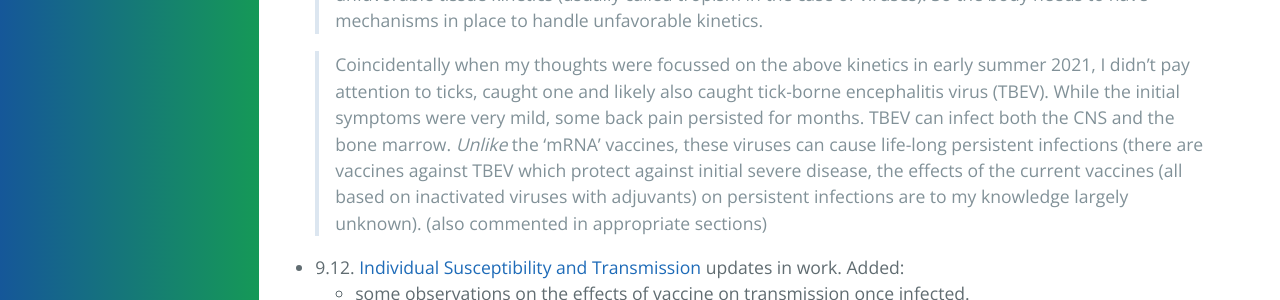
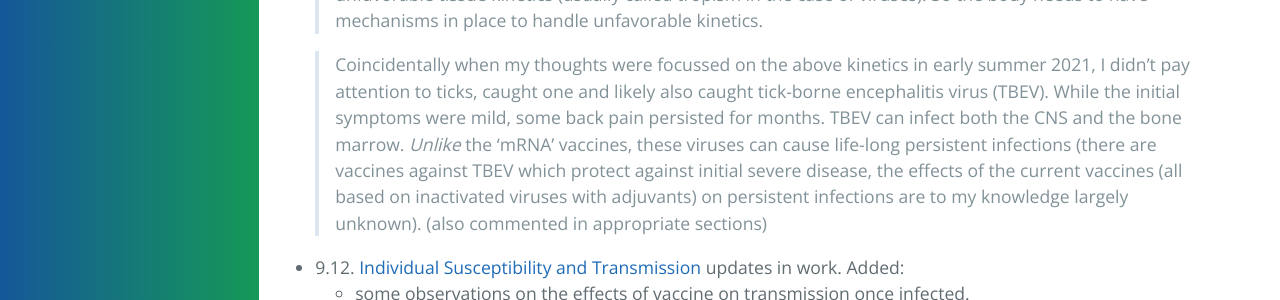
Before and after one commit to forestgrape/coronavirus, a Jekyll site: the page built from index.md, in a window 1280 px wide and 900 px high, scrolled down 3276 px. Shown: the part 208-508 px from the top of the window. Built offline with Jekyll 4.4.1, drawn with Linux system fonts in a browser that asks for light colours; our own code applies the rules of GitHub Pages for plain Markdown files.

Commit message:
formulations

```diff
--- a/index.md
+++ b/index.md
@@ -90,7 +90,7 @@ There is also a rather subjective page in German with some comments on the Coron
 
   > It is to keep in mind that many mentioned effects are very unlikely, possibly 1 in 1000 or 10000 serious, so more than 99.9% are mostly safe. Possible adverse effects often are random and depend for example on how accurately the vaccine is administrated to the deltoid muscle and whether draining lymph or blood vessels are hit. Also one needs to keep in mind that many viruses such as flaviviruses also have an unfavorable tissue kinetics (usually called tropism in the case of viruses). So the body needs to have mechanisms in place to handle unfavorable kinetics.
 
-  > Coincidentally when my thoughts were focussed on the above kinetics in early summer 2021, I didn't pay attention to ticks, caught one and likely also caught tick-borne encephalitis virus (TBEV). While the initial symptoms were very mild, some back pain persisted for months. TBEV can infect both the CNS and the bone marrow. *Unlike* the 'mRNA' vaccines, these viruses can cause life-long persistent infections (there are vaccines against TBEV which protect against initial severe disease, the effects of the current vaccines (all based on inactivated viruses with adjuvants) on persistent infections are to my knowledge largely unknown). (also commented in appropriate sections)
+  > Coincidentally when my thoughts were focussed on the above kinetics in early summer 2021, I didn't pay attention to ticks, caught one and likely also caught tick-borne encephalitis virus (TBEV). While the initial symptoms were mild, some back pain persisted for months. TBEV can infect both the CNS and the bone marrow. *Unlike* the 'mRNA' vaccines, these viruses can cause life-long persistent infections (there are vaccines against TBEV which protect against initial severe disease, the effects of the current vaccines (all based on inactivated viruses with adjuvants) on persistent infections are to my knowledge largely unknown). (also commented in appropriate sections)
 
 - 9.12. [Individual Susceptibility and Transmission](5_epidemiological/individual_susceptibility_and_transmission.md) updates in work. Added:
   - some observations on the effects of vaccine on transmission once infected.
```
